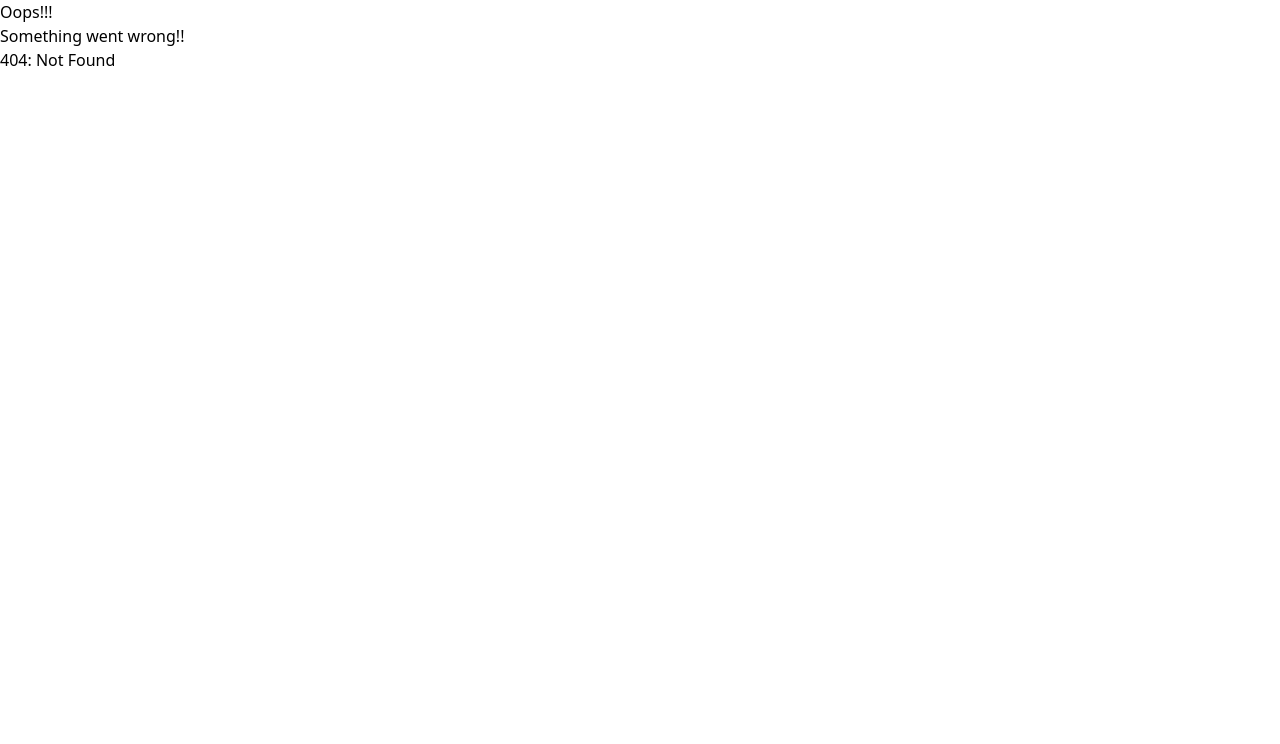
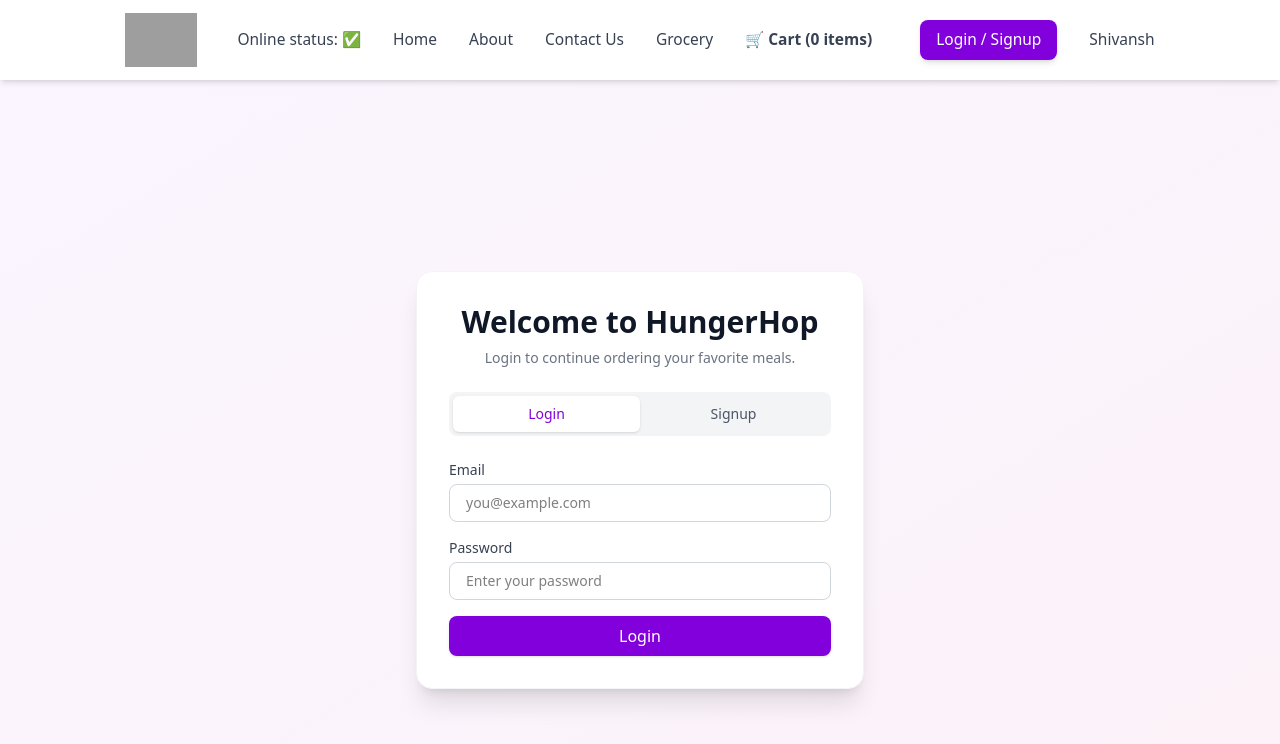
Before and after one commit to shivanshtanonwork/HungerHop, a React (Vite) app: page /auth in a window 1280 px wide. Before the commit this address had no page. Shown: the top 744 px of the page. Built offline with nearby package versions, Linux system fonts and the light colour scheme; grey boxes are pictures that could not be loaded.

Commit message:
Add login/signup UI page and auth route

```diff
--- a/src/App.jsx
+++ b/src/App.jsx
@@ -3,6 +3,7 @@ import Header from "./components/Header";
 import Body from "./components/Body";
 import About from "./components/About";
 import Contact from "./components/Contact";
+import Auth from "./components/Auth";
 import Error from "./components/Error";
 import { createBrowserRouter, RouterProvider, Outlet } from "react-router-dom";
 import RestaurantMenu from "./components/RestaurantMenu";
@@ -56,6 +57,10 @@ let appRouter = createBrowserRouter([
         element: <Contact />,
       },
       {
+        path: "/auth",
+        element: <Auth />,
+      },
+      {
         path: "/grocery",
         element: (
           <Suspense fallback={<Shimmer />}>
--- /dev/null
+++ b/src/components/Auth.jsx
@@ -0,0 +1,163 @@
+import { useState } from "react";
+
+const inputBaseClass =
+  "w-full rounded-lg border border-gray-300 px-4 py-2 text-sm focus:border-purple-600 focus:outline-none focus:ring-2 focus:ring-purple-600";
+
+const LoginForm = () => {
+  const [email, setEmail] = useState("");
+  const [password, setPassword] = useState("");
+
+  return (
+    <form className="space-y-4" onSubmit={(e) => e.preventDefault()}>
+      <div>
+        <label className="mb-1 block text-sm font-medium text-gray-700">Email</label>
+        <input
+          type="email"
+          value={email}
+          onChange={(e) => setEmail(e.target.value)}
+          placeholder="you@example.com"
+          className={inputBaseClass}
+          required
+        />
+      </div>
+
+      <div>
+        <label className="mb-1 block text-sm font-medium text-gray-700">Password</label>
+        <input
+          type="password"
+          value={password}
+          onChange={(e) => setPassword(e.target.value)}
+          placeholder="Enter your password"
+          className={inputBaseClass}
+          required
+        />
+      </div>
+
+      <button
+        type="submit"
+        className="w-full rounded-lg bg-purple-700 px-4 py-2 font-medium text-white shadow hover:bg-purple-800 transition-colors"
+      >
+        Login
+      </button>
+    </form>
+  );
+};
+
+const SignupForm = () => {
+  const [fullName, setFullName] = useState("");
+  const [email, setEmail] = useState("");
+  const [phone, setPhone] = useState("");
+  const [password, setPassword] = useState("");
+  const [confirmPassword, setConfirmPassword] = useState("");
+
+  return (
+    <form className="space-y-4" onSubmit={(e) => e.preventDefault()}>
+      <div>
+        <label className="mb-1 block text-sm font-medium text-gray-700">Full Name</label>
+        <input
+          type="text"
+          value={fullName}
+          onChange={(e) => setFullName(e.target.value)}
+          placeholder="Your name"
+          className={inputBaseClass}
+          required
+        />
+      </div>
+
+      <div>
+        <label className="mb-1 block text-sm font-medium text-gray-700">Email</label>
+        <input
+          type="email"
+          value={email}
+          onChange={(e) => setEmail(e.target.value)}
+          placeholder="you@example.com"
+          className={inputBaseClass}
+          required
+        />
+      </div>
+
+      <div>
+        <label className="mb-1 block text-sm font-medium text-gray-700">Phone Number</label>
+        <input
+          type="tel"
+          value={phone}
+          onChange={(e) => setPhone(e.target.value)}
+          placeholder="9876543210"
+          className={inputBaseClass}
+          required
+        />
+      </div>
+
+      <div>
+        <label className="mb-1 block text-sm font-medium text-gray-700">Password</label>
+        <input
+          type="password"
+          value={password}
+          onChange={(e) => setPassword(e.target.value)}
+          placeholder="Create a password"
+          className={inputBaseClass}
+          required
+        />
+      </div>
+
+      <div>
+        <label className="mb-1 block text-sm font-medium text-gray-700">Confirm Password</label>
+        <input
+          type="password"
+          value={confirmPassword}
+          onChange={(e) => setConfirmPassword(e.target.value)}
+          placeholder="Re-enter password"
+          className={inputBaseClass}
+          required
+        />
+      </div>
+
+      <button
+        type="submit"
+        className="w-full rounded-lg bg-gradient-to-r from-purple-600 to-pink-500 px-4 py-2 font-medium text-white shadow hover:opacity-90 transition-colors"
+      >
+        Create Account
+      </button>
+    </form>
+  );
+};
+
+const Auth = () => {
+  const [activeTab, setActiveTab] = useState("login");
+
+  return (
+    <div className="flex min-h-screen items-center justify-center bg-gradient-to-br from-purple-50 to-pink-50 px-6 py-10">
+      <div className="w-full max-w-md rounded-2xl border border-gray-100 bg-white p-8 shadow-xl">
+        <h1 className="mb-2 text-center text-3xl font-bold text-gray-900">Welcome to HungerHop</h1>
+        <p className="mb-6 text-center text-sm text-gray-500">
+          {activeTab === "login"
+            ? "Login to continue ordering your favorite meals."
+            : "Create a new account to start exploring restaurants."}
+        </p>
+
+        <div className="mb-6 grid grid-cols-2 rounded-lg bg-gray-100 p-1">
+          <button
+            className={`rounded-md py-2 text-sm font-medium transition-colors ${
+              activeTab === "login" ? "bg-white text-purple-700 shadow" : "text-gray-600"
+            }`}
+            onClick={() => setActiveTab("login")}
+          >
+            Login
+          </button>
+          <button
+            className={`rounded-md py-2 text-sm font-medium transition-colors ${
+              activeTab === "signup" ? "bg-white text-purple-700 shadow" : "text-gray-600"
+            }`}
+            onClick={() => setActiveTab("signup")}
+          >
+            Signup
+          </button>
+        </div>
+
+        {activeTab === "login" ? <LoginForm /> : <SignupForm />}
+      </div>
+    </div>
+  );
+};
+
+export default Auth;
--- a/src/components/Header.jsx
+++ b/src/components/Header.jsx
@@ -1,4 +1,4 @@
-import { useState, useContext } from "react";
+import { useContext } from "react";
 import { LOGO_URL } from "../utils/constants";
 import { Link } from "react-router-dom";
 import useOnlineStatus from "../utils/useOnlineStatus";
@@ -6,7 +6,6 @@ import UserContext from "../utils/UserContext";
 import { useSelector } from "react-redux";
 
 export default function Header() {
-  const [btnName, setBtnName] = useState("Login");
   const onlineStatus = useOnlineStatus();
 
   const { loggedInUser } = useContext(UserContext);
@@ -75,16 +74,13 @@ export default function Header() {
               <span className="absolute left-0 -bottom-1 w-0 h-0.5 bg-purple-700 transition-all group-hover:w-full"></span>
             </li>
 
-            {/* Login/Logout Button */}
             <li>
-              <button
-                onClick={() =>
-                  setBtnName(btnName === "Login" ? "Logout" : "Login")
-                }
-                className="ml-4 px-4 py-2 rounded-lg bg-purple-700 text-white shadow-md hover:bg-purple-800 transition-colors transform hover:-translate-y-0.5"
+              <Link
+                to="/auth"
+                className="ml-4 inline-block rounded-lg bg-purple-700 px-4 py-2 text-white shadow-md transition-colors hover:bg-purple-800"
               >
-                {btnName}
-              </button>
+                Login / Signup
+              </Link>
             </li>
             <li className="relative group cursor-pointer hover:text-purple-700">
               {loggedInUser}
```
